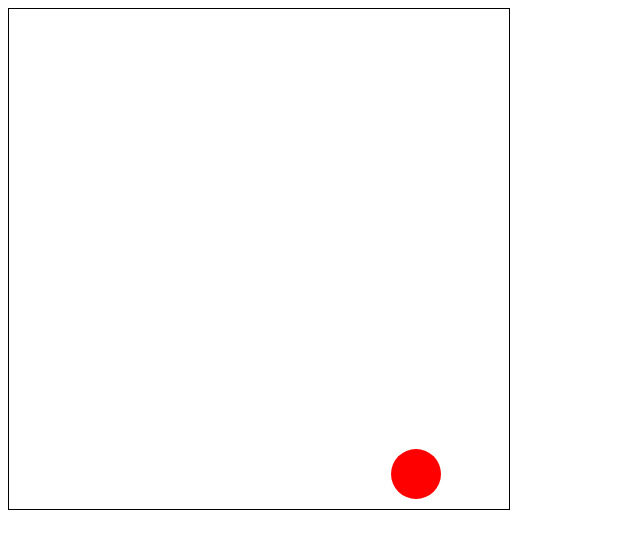
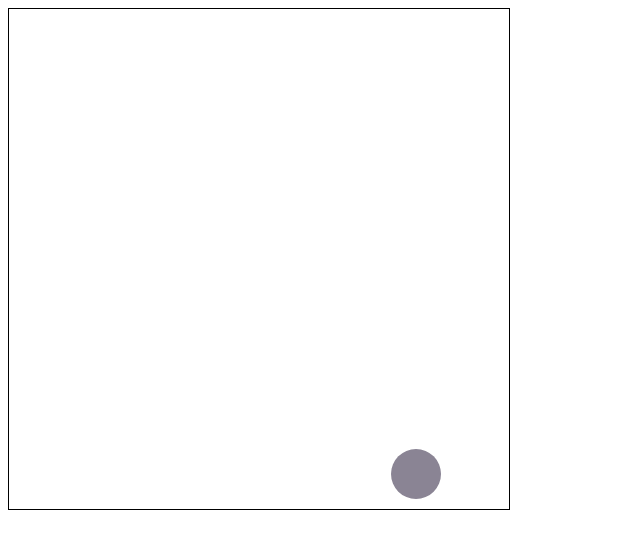
Before and after one commit to JaxiKun/GDS137, a plain HTML site: page Level1/index.html in a window 1280 px wide. Shown: the whole page, without its empty margins (0-640 px from the left). Drawn offline with Linux system fonts and the light colour scheme.

Commit message:
COLOR BOUNCIII

```diff
--- a/Level1/index.html
+++ b/Level1/index.html
@@ -52,18 +52,26 @@
                 if (this.x + this.width / 2 > canvas.width) {
                     this.x = canvas.width - this.width / 2;
                     this.vx = -this.vx;
+                    this.changeColor();
                 } else if (this.x - this.width / 2 < 0) {
                     this.x = this.width / 2;
                     this.vx = -this.vx;
+                    this.changeColor();
                 }
 
                 if (this.y + this.height / 2 > canvas.height) {
                     this.y = canvas.height - this.height / 2;
                     this.vy = -this.vy;
+                    this.changeColor();
                 } else if (this.y - this.height / 2 < 0) {
                     this.y = this.height / 2;
                     this.vy = -this.vy;
+                    this.changeColor();
                 }
+            };
+
+            this.changeColor = function() {
+                this.color = '#' + Math.floor(Math.random()*16777215).toString(16);
             };
         }
     </script>
```
